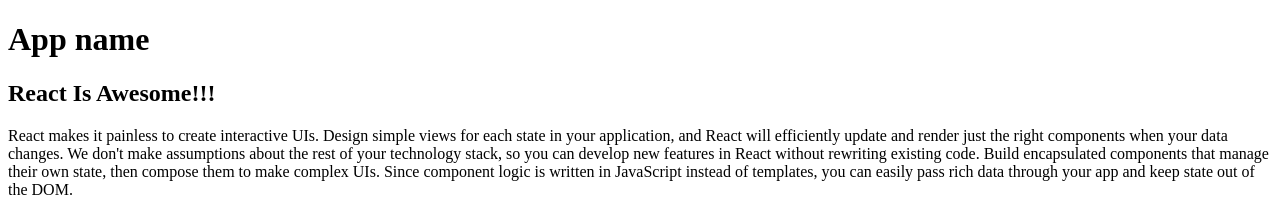
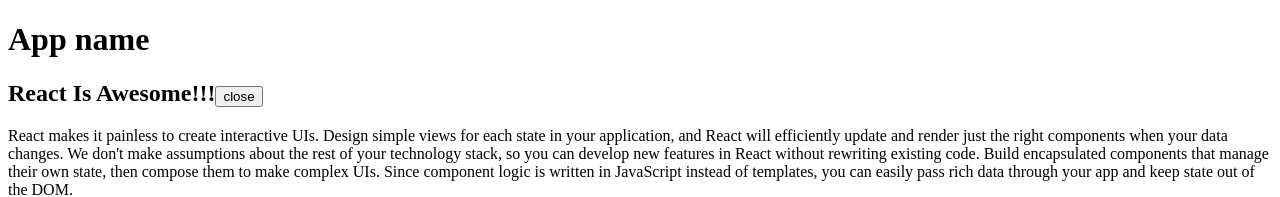
Before and after one commit to MariaFL/hello-react, a React (Create React App) app: page / in a window 1280 px wide. Shown: the top 197 px of the page. Built offline with nearby package versions, Linux system fonts and the light colour scheme; the HTML template or start-up script is replaced by a standard one.

Commit message:
added first btn and state for components

```diff
--- a/src/components/Article.js
+++ b/src/components/Article.js
@@ -1,15 +1,34 @@
-import React from 'react';
+import React, {Component} from 'react';
 
-function Article(props) {
-  const {article} = props;
-  const body = <section>{article.text}</section>;
+class Article extends Component {
+  state = {
+      isOpen: true
+  };
+
+  render() {
+    const {article} = this.props;
+    console.log('---', this.props);
+    const body = this.state.isOpen && <section>{article.text}</section>;
     return (
       <div>
-      <h2>{article.title}</h2>
+        <h2>
+          {article.title}
+          <button onClick={this.handleClick}>
+            {this.state.isOpen ? 'close' : 'open'}
+          </button>
+        </h2>
         {body}
         <h3>creation date: {(new Date(article.date)).toDateString()}</h3>
       </div>
     )
-};
+  }
+
+  handleClick = () => {
+    console.log('---', 'clicked');
+    this.setState({
+      isOpen: !this.state.isOpen
+    })
+  }
+}
 
 export default Article;
```
Also changed, not shown: 1 other file (tests, documents, lock files or other folders). Lines whose indentation alone changed are shown as unchanged.
